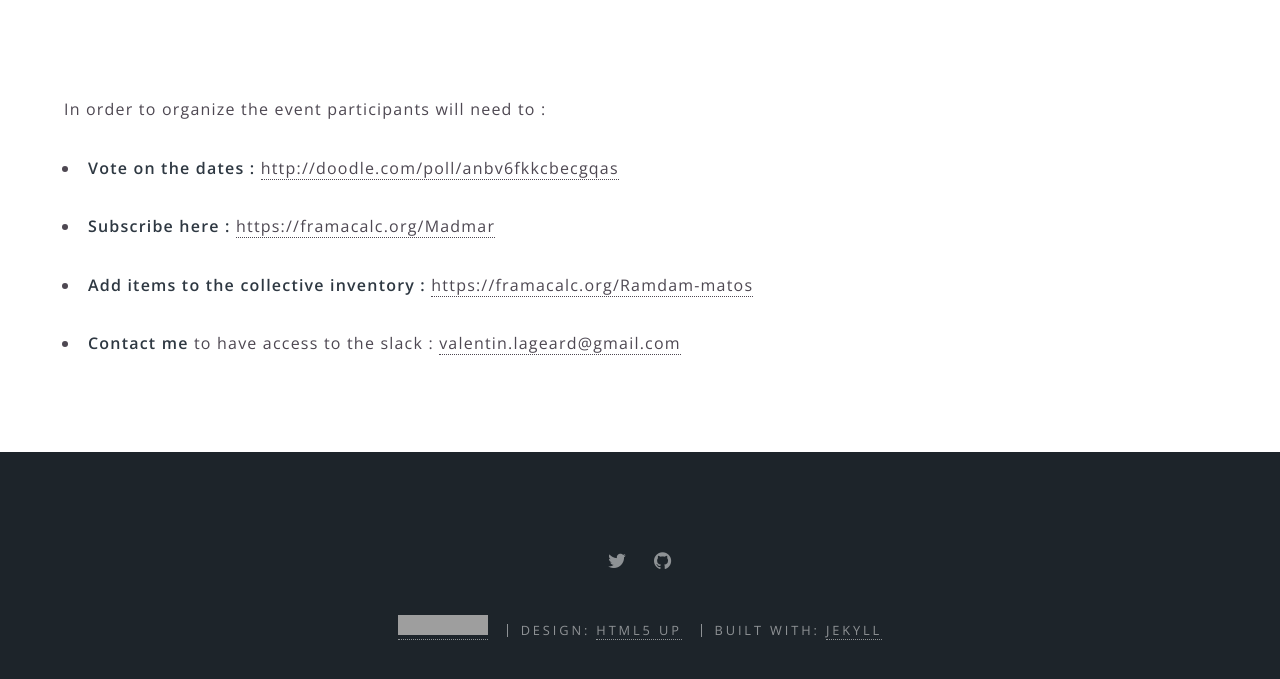
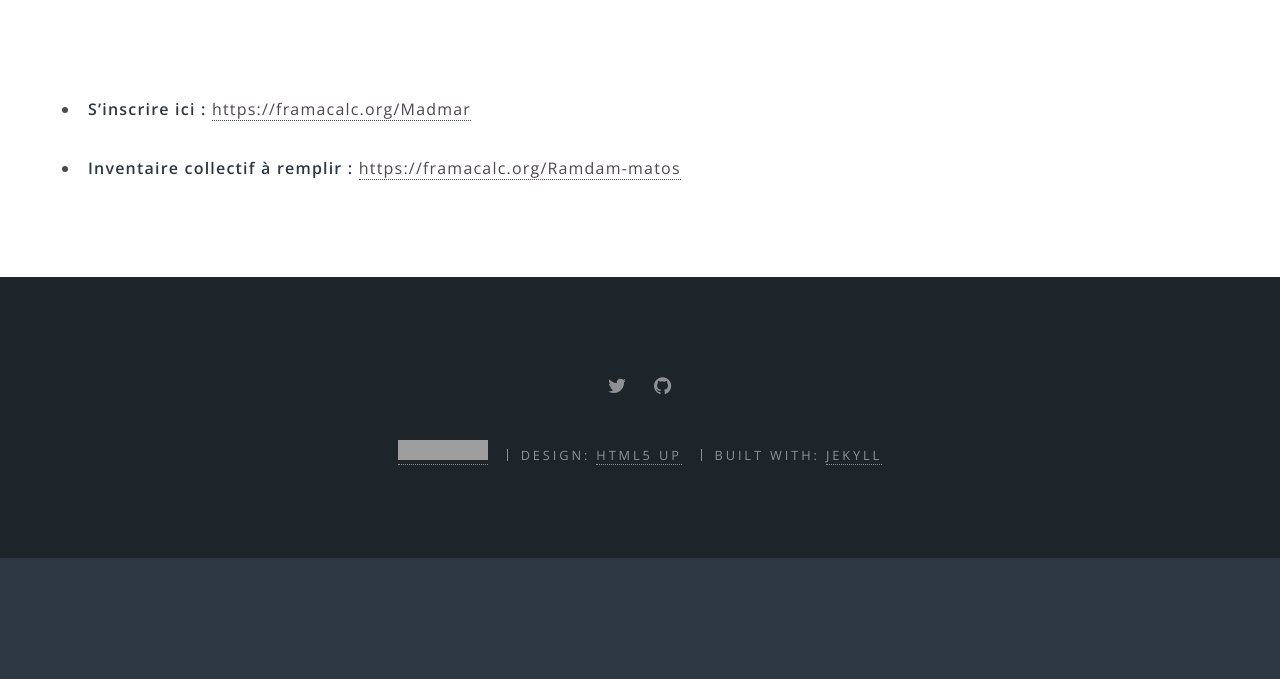
Before and after one commit to R4MD4M/R4MD4M.github.io, a Jekyll site: the page built from _posts/2016-05-28-phase-1-organisation.markdown, in a window 1280 px wide and 1126 px high. Shown: the part 393-1072 px from the top of the window. Built offline with Jekyll 4.4.1, drawn with Linux system fonts in a browser that asks for light colours; grey boxes are pictures that could not be loaded.

Commit message:
Update 2016-05-28-phase-1-organisation.markdown

```diff
--- a/_posts/2016-05-28-phase-1-organisation.markdown
+++ b/_posts/2016-05-28-phase-1-organisation.markdown
@@ -5,12 +5,7 @@ date:   2016-05-28
 image: /images/test.jpg
 ---
 
-In order to organize the event participants will need to :
 
- * **Vote on the dates :** <http://doodle.com/poll/anbv6fkkcbecgqas>
+ * **S'inscrire ici :** <https://framacalc.org/Madmar>
 
- * **Subscribe here :** <https://framacalc.org/Madmar>
-
- * **Add items to the collective inventory :** <https://framacalc.org/Ramdam-matos>
-
- * **Contact me** to have access to the slack : <valentin.lageard@gmail.com>
+ * **Inventaire collectif à remplir :** <https://framacalc.org/Ramdam-matos>
```
